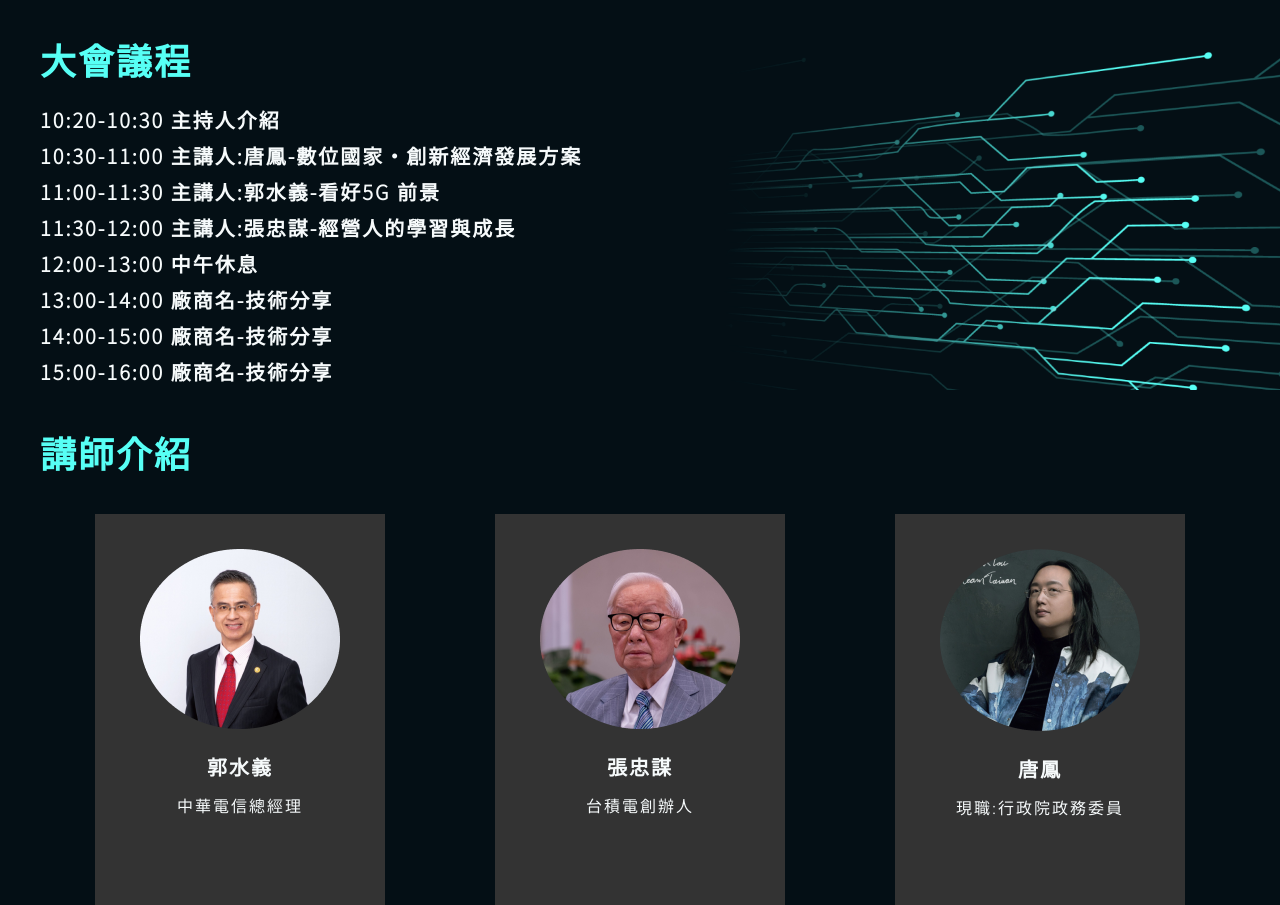
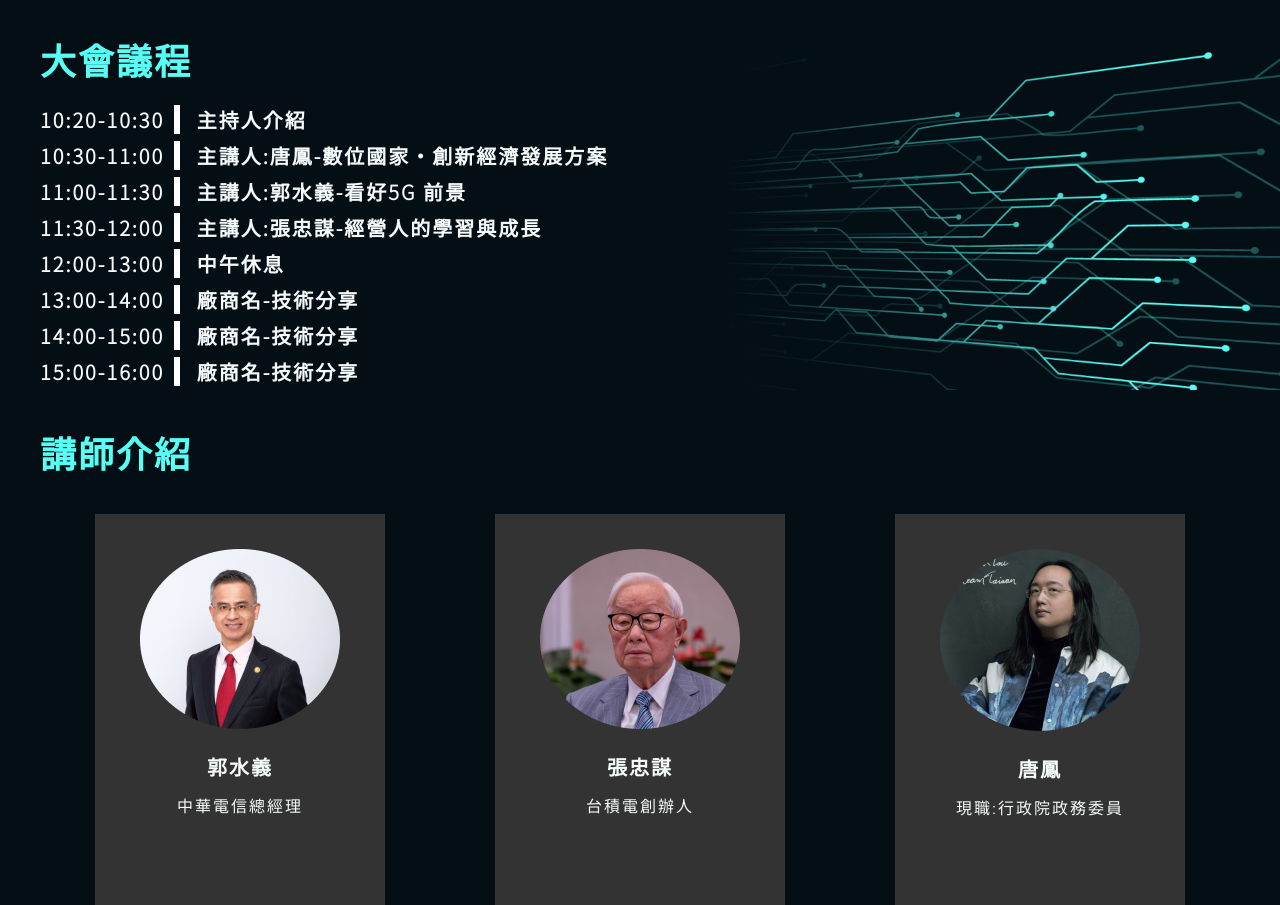
Before and after one commit to SYdni-31/tfd105_g5, a website: page src/about.html in a window 1280 px wide. Shown: the part 1008-1913 px from the top of the page. Drawn offline with nearby package versions, Linux system fonts and the light colour scheme; files that its build step writes are made by us from their sources.

Commit message:
feat about_time 加上border-right

```diff
--- a/src/js/about.js
+++ b/src/js/about.js
@@ -37,20 +37,17 @@ for (let i = 0; i < speaker.length; i++) {
   speaker[i].addEventListener("click", function () {
     console.log(speaker[i]);
     (speaker[i]).classList.add("-hide");
-    // for (let i = 0; i < speaker_.length; i++) {
     (speaker_[i]).classList.add("-show");
     (speaker_[i]).classList.remove("-hide");
-    // };
+
 
   });
 
 }
 for (let i = 0; i < speaker_.length; i++) {
   speaker_[i].addEventListener("click", function () {
-    // for (let i = 0; i < speaker_.length; i++) {
-      (speaker_[i]).classList.add("-hide");
-      (speaker_[i]).classList.remove("-show");
-    // };
+    (speaker_[i]).classList.add("-hide");
+    (speaker_[i]).classList.remove("-show");
     (speaker[i]).classList.add("-show");
     (speaker[i]).classList.remove("-hide");
 
--- a/src/sass/page/_about.scss
+++ b/src/sass/page/_about.scss
@@ -97,6 +97,21 @@
     display: inline;
 }
 
+.about_time{
+    border-right:6px solid white;
+    padding-right: 10px;
+}
+.about_theme{
+    padding-left: 10px;
+}
+
+// .about_time::after{
+//     content: "";
+//     background-color: white;
+//     width: 10px;
+//     height: 42px;
+//     display:inline-block;
+// }
 .about_speakers {
     display: flex;
     text-align: center;
@@ -149,7 +164,7 @@
     display: flex;
     align-content: space-between;
     justify-content: space-around;
-    height: 480px;
+
 }
 
 @media (max-width: 1100px) {
```
